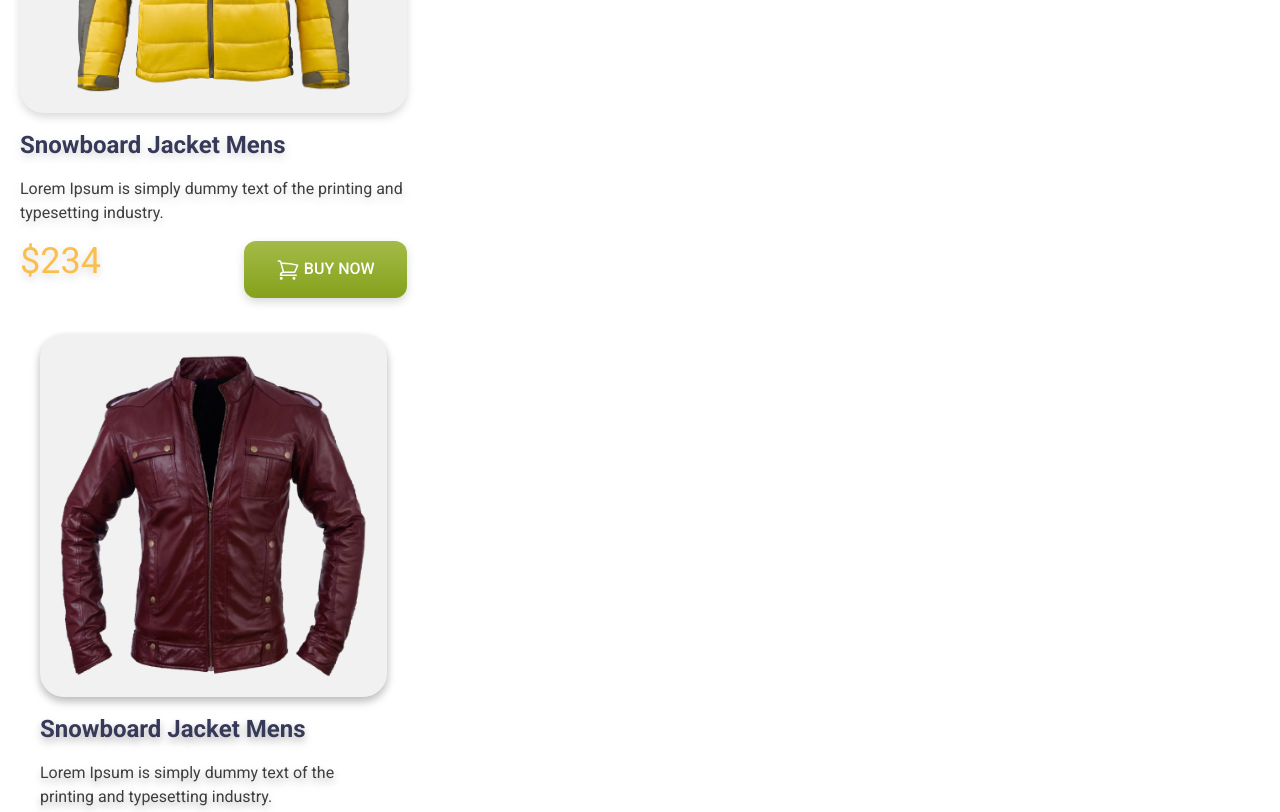
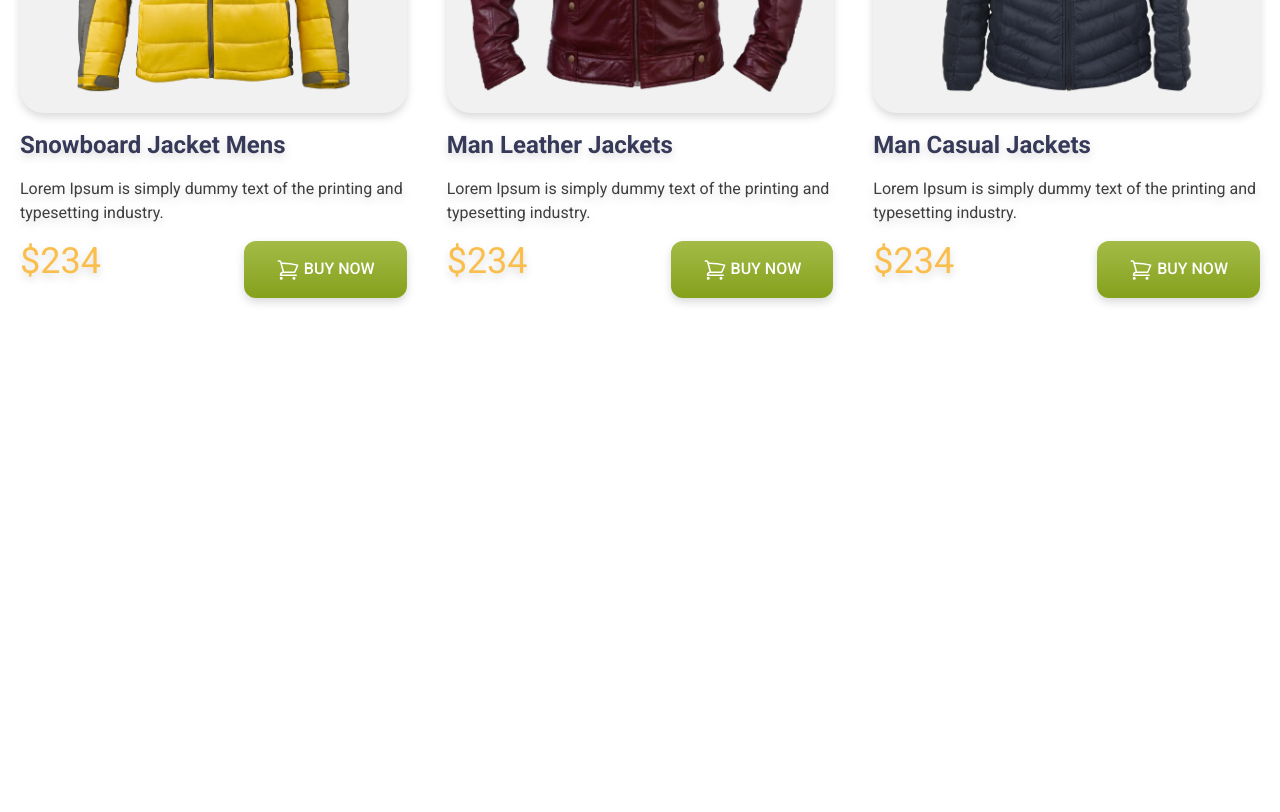
Before and after one commit to shahariar-hridoy/penguin-fashion-using-tailwind, a plain HTML site: page index.html in a window 1280 px wide. Shown: the part 1680-2492 px from the top of the page. After the commit the page ends 2046 px from the top, so only its background shows below. Drawn offline with nearby package versions, Linux system fonts and the light colour scheme.

Commit message:
mens card fix

```diff
--- a/index.html
+++ b/index.html
@@ -131,9 +131,10 @@
                             </svg>
                             BUY NOW</button>
                     </div>
+                </div>
                 <div class="rounded-3xl drop-shadow-lg space-y-4 p-5">
                     <img class="rounded-3xl p-5 bg-[#F1F1F1] " src="images/jacket-5.png" alt="">
-                    <h4 class="text-[#363958] font-bold text-2xl">Snowboard Jacket Mens</h4>
+                    <h4 class="text-[#363958] font-bold text-2xl">Man Leather Jackets</h4>
                     <p class="text-[#3E3E3E]">Lorem Ipsum is simply dummy text of the
                         printing and typesetting industry.</p>
                     <div class="flex justify-between">
@@ -147,9 +148,10 @@
                             </svg>
                             BUY NOW</button>
                     </div>
+                </div>
                 <div class="rounded-3xl drop-shadow-lg space-y-4 p-5">
                     <img class="rounded-3xl p-5 bg-[#F1F1F1] " src="images/jacket-6.png" alt="">
-                    <h4 class="text-[#363958] font-bold text-2xl">Snowboard Jacket Mens</h4>
+                    <h4 class="text-[#363958] font-bold text-2xl">Man Casual Jackets</h4>
                     <p class="text-[#3E3E3E]">Lorem Ipsum is simply dummy text of the
                         printing and typesetting industry.</p>
                     <div class="flex justify-between">
```
